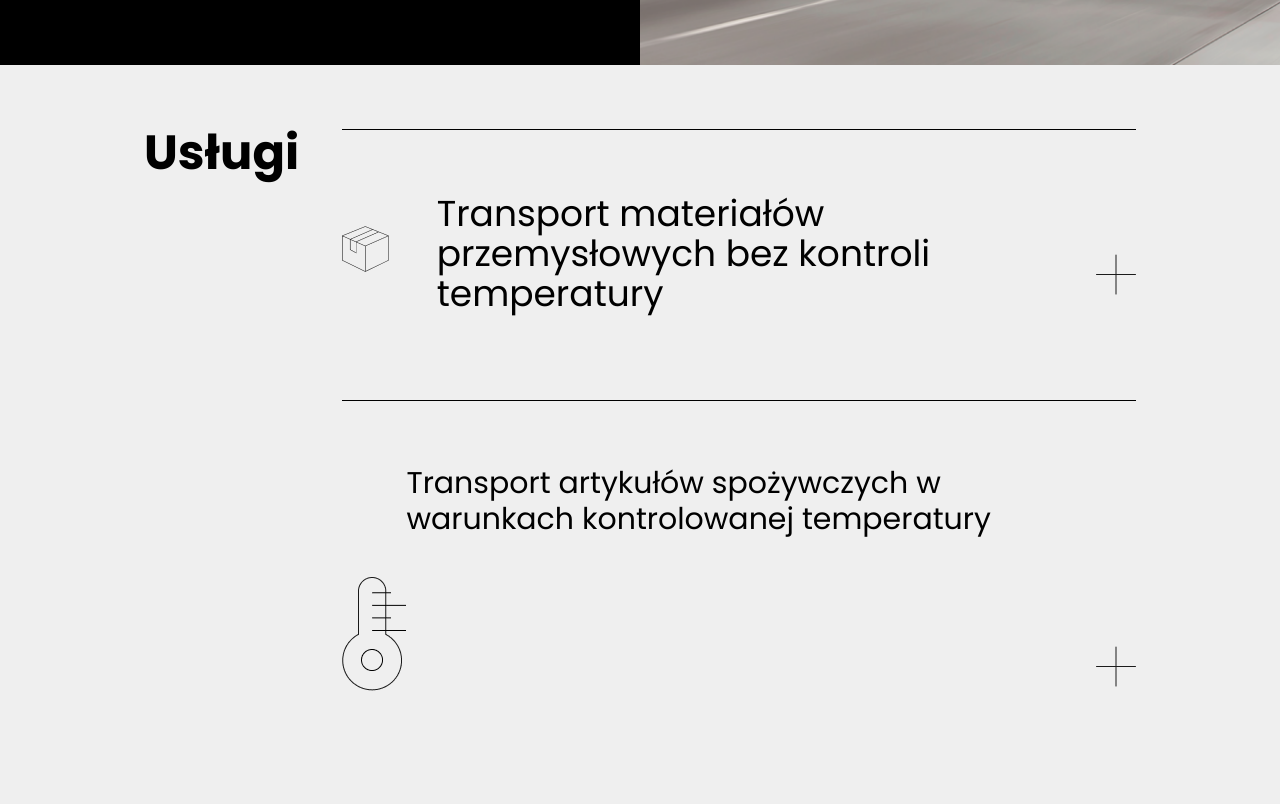
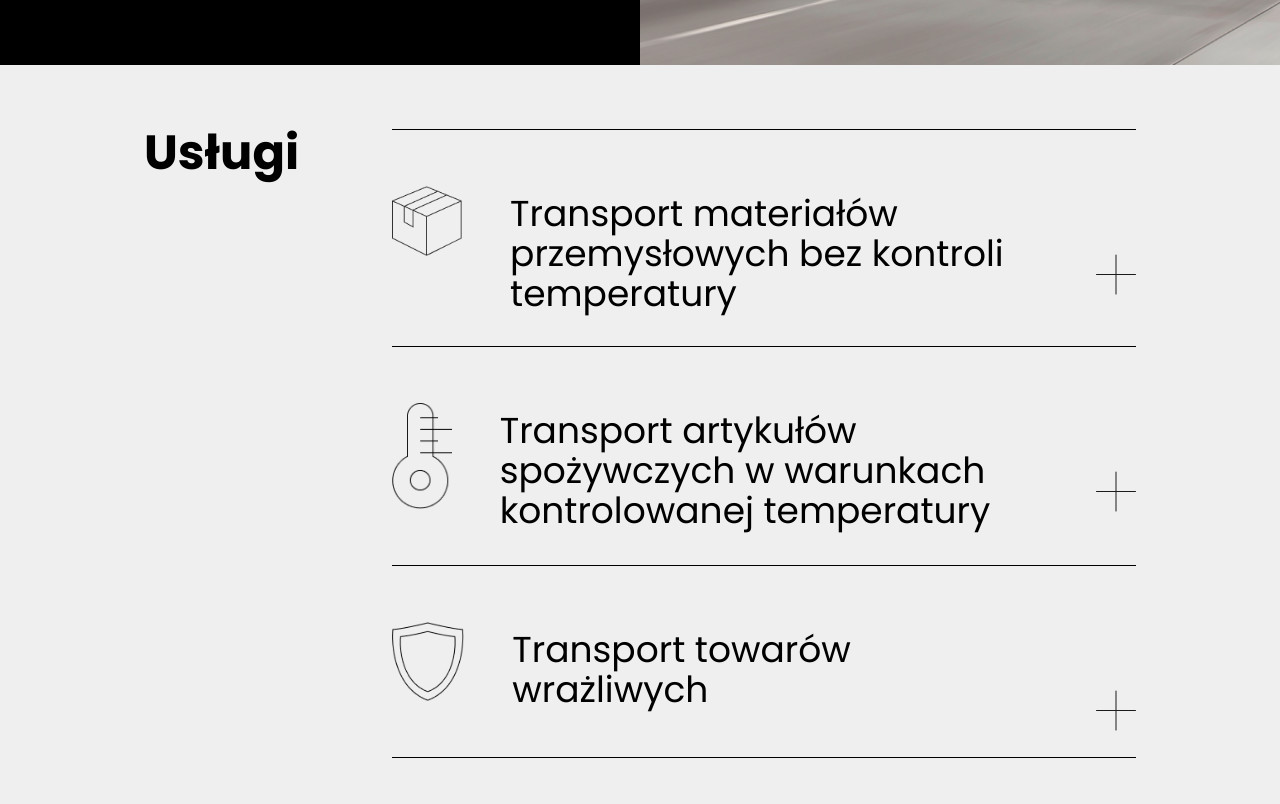
Before and after one commit to MarekSwiechowicz/tmexpress, a Next.js app: page / in a window 1280 px wide. Shown: the part 1436-2240 px from the top of the page. Built offline with nearby package versions, Linux system fonts and the light colour scheme.

Commit message:
Usługi all res

```diff
--- a/components/Uslugi.tsx
+++ b/components/Uslugi.tsx
@@ -50,22 +50,22 @@ export default function Uslugi() {
   }, [openSections]);
 
   return (
-    <div className="w-full lg:flex bg-customGray pl-4 pr-4 lg:pl-36 pt-14 lg:pt-16 lg:pr-36">
-      <div className="lg:flex-[0.2] text-5xl pb-8 font-bold">Usługi</div>
-      <div className="lg:flex-[0.8]">
+    <div className="flex flex-col xl:flex-row bg-customGray pl-4 pr-4 lg:pl-36 pt-14 lg:pt-16 lg:pr-36">
+      <div className="lg:flex-[0.25] text-5xl pb-8 font-bold">Usługi</div>
+      <div className="lg:flex-[0.75]">
         <div className="h-0.25 bg-black w-full"></div>
 
         {/* Section 1 */}
-        <div className="flex pb-8">
-          <div className="flex flex-col lg:flex-row">
-            <div className="pt-9 lg:pt-24 pb-9 lg:pb-24">
+        <div className="flex">
+          <div className="flex flex-col lg:flex-row lg:flex-[8]">
+            <div className="pt-9 lg:pt-14 pb-9 lg:pb-14 w-40">
               <Image src={Box} alt="Box" />
             </div>
             <div className="lg:pt-16 lg:pl-12 lg:pr-12 pb-8 text-4xl">
               Transport materiałów przemysłowych bez kontroli temperatury
             </div>
           </div>
-          <div className="">
+          <div className="lg:flex-[1]">
             <PlusButton
               isOpen={openSections.section1}
               handleClick={() => handleClick("section1")}
@@ -74,9 +74,9 @@ export default function Uslugi() {
         </div>
         <div
           ref={refs.section1}
-          className="transition-max-height duration-500 ease-in-out overflow-hidden max-h-0"
+          className="duration-500 overflow-hidden max-h-0"
         >
-          <div className="pb-16 lg:pb-8">
+          <div className="pb-16 lg:pl-36 lg:pr-48 lg:text-xl">
             Oferujemy profesjonalny transport materiałów przemysłowych, które
             nie wymagają specjalistycznej kontroli temperatury. Nasze usługi
             obejmują przewóz surowców, komponentów oraz gotowych produktów,
@@ -89,28 +89,28 @@ export default function Uslugi() {
         <div className="h-0.25 bg-black w-full"></div>
 
         {/* Section 2 */}
-        <div className="flex pb-8">
-          <div className="flex flex-col lg:flex-row">
-            <Image
-              src={temperature}
-              alt="Temperature Control"
-              className="pt-9 lg:pt-44 pb-9 lg:pb-24"
-            />
-            <div className="lg:pt-16 pb-8 text-3xl">
+        <div className="flex">
+          <div className="flex flex-col lg:flex-row lg:flex-[8]">
+            <div className="pt-9 lg:pt-14 pb-9 lg:pb-14 w-40">
+              <Image src={temperature} alt="Box" />
+            </div>
+            <div className="lg:pt-16 lg:pl-12 lg:pr-12 pb-8 text-4xl">
               Transport artykułów spożywczych w warunkach kontrolowanej
               temperatury
             </div>
           </div>
+          <div className="lg:flex-[1]">
             <PlusButton
               isOpen={openSections.section2}
               handleClick={() => handleClick("section2")}
             />
           </div>
+        </div>
         <div
           ref={refs.section2}
-          className="transition-max-height duration-500 ease-in-out overflow-hidden max-h-0"
+          className="duration-500 overflow-hidden max-h-0"
         >
-          <div className="pb-16 lg:pb-8">
+          <div className="pb-16 lg:pl-36 lg:pr-48 lg:text-xl">
             Specjalizujemy się w transporcie artykułów spożywczych wymagających
             utrzymania stałej, kontrolowanej temperatury. Nasze chłodnie i
             izotermy są wyposażone w nowoczesne systemy monitorowania
@@ -123,27 +123,27 @@ export default function Uslugi() {
         <div className="h-0.25 bg-black w-full"></div>
 
         {/* Section 3 */}
-        <div className="flex pb-8">
-          <div className="flex flex-col lg:flex-row">
-            <Image
-              src={Shield}
-              alt="Sensitive Goods"
-              className="pt-9 lg:pt-44 pb-9 lg:pb-24"
-            />
-            <div className="lg:pt-16 pb-8 text-3xl">
+        <div className="flex">
+          <div className="flex flex-col lg:flex-row lg:flex-[8]">
+            <div className="pt-9 lg:pt-14 pb-9 lg:pb-14 w-20">
+              <Image src={Shield} alt="Box" />
+            </div>
+            <div className="lg:pt-16 lg:pl-12 lg:pr-12 pb-8 text-4xl">
               Transport towarów wrażliwych
             </div>
           </div>
+          <div className="lg:flex-[1]">
             <PlusButton
               isOpen={openSections.section3}
               handleClick={() => handleClick("section3")}
             />
           </div>
+        </div>
         <div
           ref={refs.section3}
-          className="transition-max-height duration-500 ease-in-out overflow-hidden max-h-0"
+          className="duration-500 overflow-hidden max-h-0"
         >
-          <div className="pb-16 lg:pb-8">
+          <div className="pb-16 lg:pl-36 lg:pr-48 lg:text-xl">
             Przewóz towarów wrażliwych, takich jak elektronika, farmaceutyki czy
             sprzęt medyczny, wymaga szczególnej ostrożności i precyzji. Nasza
             firma posiada doświadczenie oraz odpowiednie zasoby, aby zapewnić
```
Lines whose indentation alone changed are shown as unchanged.
